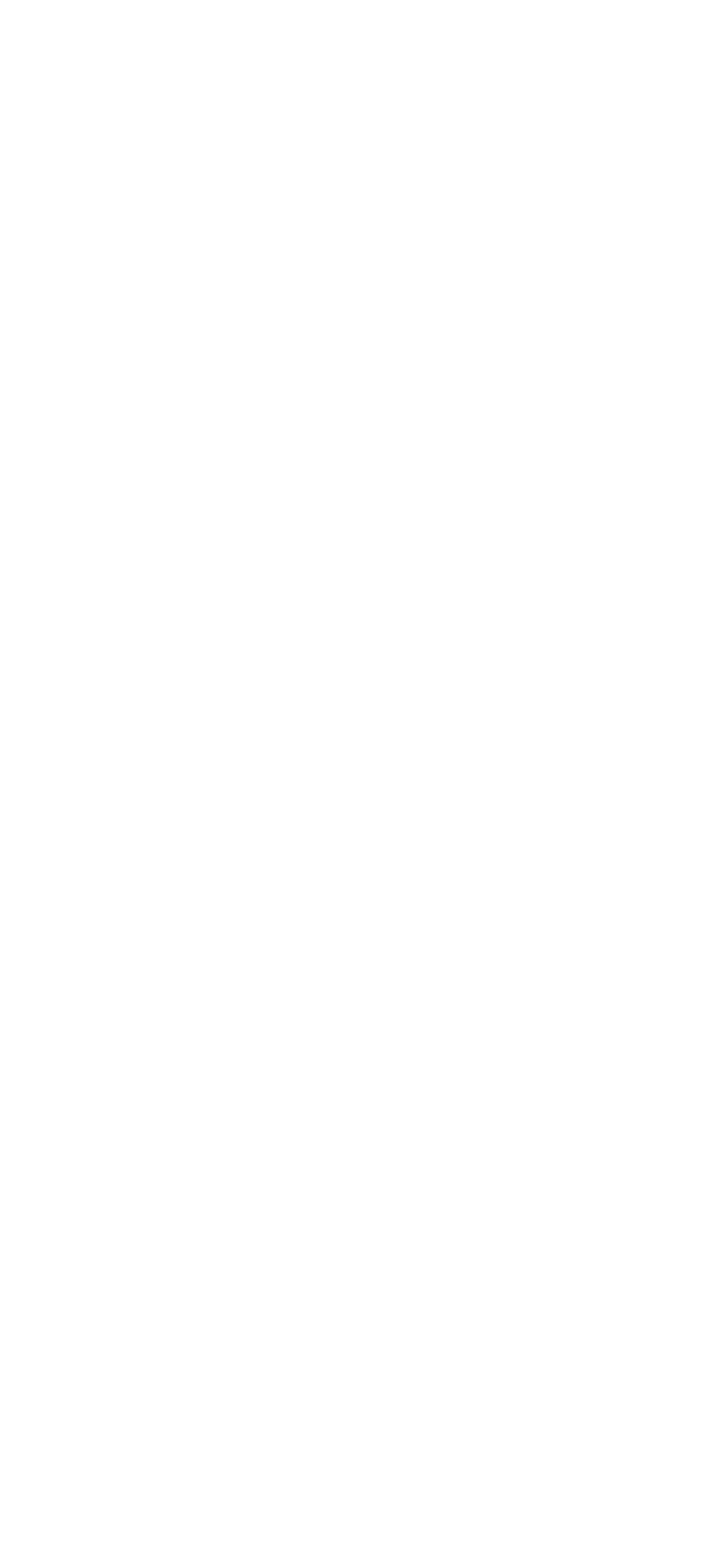
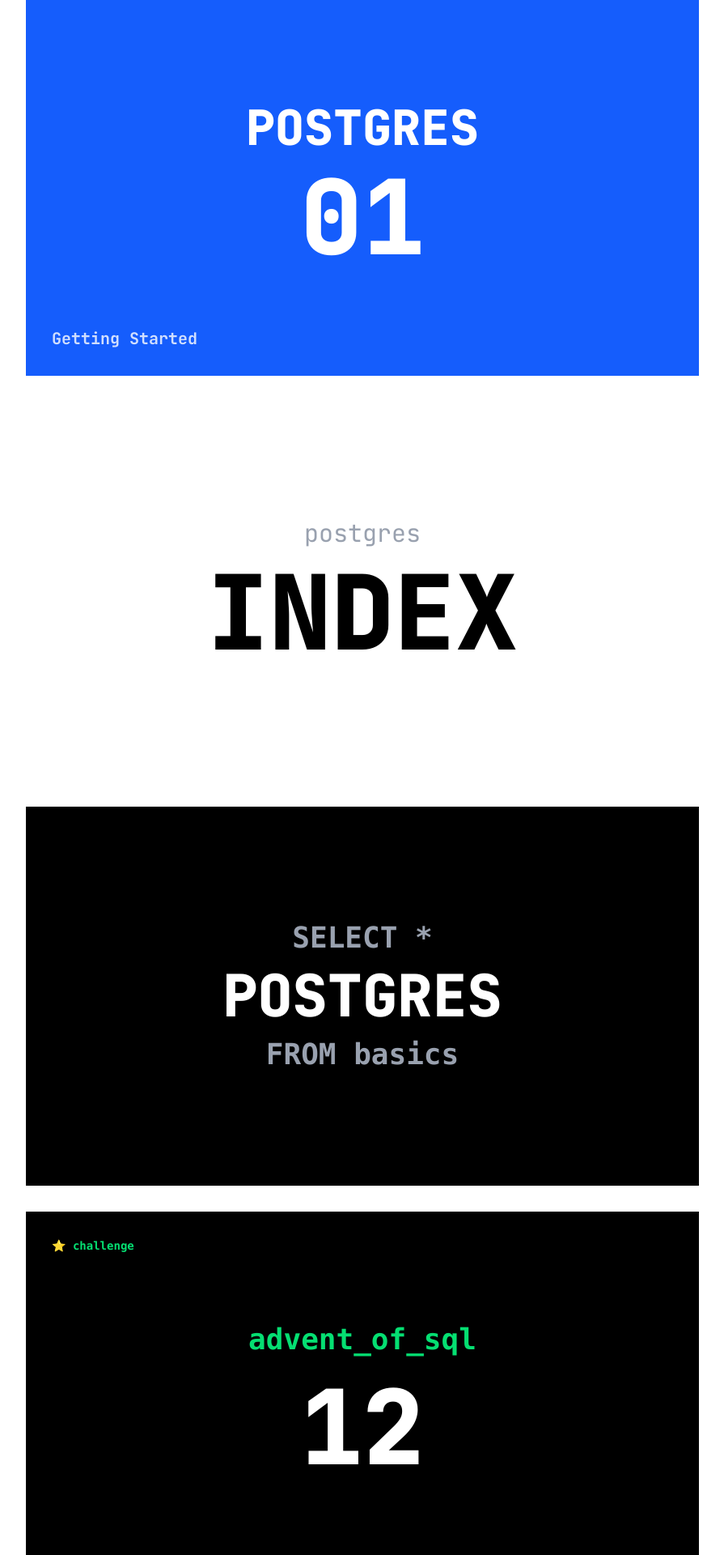
Before and after one commit to implabinash/thumbnails, a SvelteKit app: page / in a window 1280 px wide. Shown: the part 2600-4520 px from the top of the page at 81% size, without its empty margins (192-1087 px from the left). Before the commit the page ends 2596 px from the top, so only its background shows below. Built offline with nearby package versions, Linux system fonts and the light colour scheme.

Commit message:
SELECT basics FROM postgres;

```diff
--- a/src/routes/+page.svelte
+++ b/src/routes/+page.svelte
@@ -1,11 +1,11 @@
 <script lang="ts">
-	import { resolve } from '$app/paths';
+	import { resolve } from "$app/paths";
 </script>
 
 <section class="max-w-4xl mx-auto p-8 space-y-8">
 	<div class="text-center">
 		<a
-			href={resolve('/demo')}
+			href={resolve("/demo")}
 			class="text-2xl underline hover:bg-black hover:text-white hover:no-underline">Demo</a
 		>
 	</div>
@@ -150,4 +150,65 @@
 			</div>
 		</div>
 	</div>
+
+	<!-- 1. Postgres Day 1 -->
+	<div class="w-full aspect-video bg-blue-600 relative overflow-hidden">
+		<div class="absolute inset-0 flex flex-col items-center justify-center">
+			<div class="text-white text-6xl font-black mb-4">POSTGRES</div>
+			<div class="text-white text-9xl font-black">01</div>
+		</div>
+		<div class="absolute bottom-8 left-8 text-white text-xl opacity-80">Getting Started</div>
+	</div>
+
+	<!-- 2. Postgres Indexing -->
+	<div class="w-full aspect-video bg-white relative overflow-hidden">
+		<div class="absolute inset-0 flex items-center justify-center">
+			<div class="text-center">
+				<div class="text-gray-400 text-3xl font-normal mb-4">postgres</div>
+				<div class="text-black text-9xl font-black">INDEX</div>
+			</div>
+		</div>
+	</div>
+
+	<!-- 3. Postgres Query -->
+	<div class="w-full aspect-video bg-black relative overflow-hidden">
+		<div class="absolute inset-0 flex items-center justify-center px-12">
+			<div class="text-center">
+				<div class="text-gray-400 text-4xl font-mono mb-4">SELECT *</div>
+				<div class="text-white text-7xl font-black">POSTGRES</div>
+				<div class="text-gray-400 text-4xl font-mono mt-4">FROM basics</div>
+			</div>
+		</div>
+	</div>
+
+	<!-- 8. SQL Challenge Format -->
+	<div class="w-full aspect-video bg-black relative overflow-hidden">
+		<div class="absolute inset-0 flex flex-col items-center justify-center">
+			<div class="text-green-400 text-4xl font-mono mb-6">advent_of_sql</div>
+			<div class="text-white text-9xl font-black">12</div>
+		</div>
+		<div class="absolute top-8 left-8 text-green-400 text-sm font-mono">⭐ challenge</div>
+	</div>
+
+	<!-- 5. SQL Daily Challenge -->
+	<div class="w-full aspect-video bg-white relative overflow-hidden">
+		<div class="absolute inset-0 flex items-center justify-center">
+			<div class="text-center">
+				<div class="text-gray-400 text-3xl mb-2">DAY</div>
+				<div class="text-black text-9xl font-black">07</div>
+				<div class="bg-green-500 text-white px-6 py-2 text-2xl font-bold mt-4 inline-block">
+					SOLVED
+				</div>
+			</div>
+		</div>
+	</div>
+
+	<!-- 7. Query Time -->
+	<div class="w-full aspect-video bg-black relative overflow-hidden">
+		<div class="absolute inset-0 flex flex-col items-center justify-center">
+			<div class="text-gray-400 text-3xl mb-4">execution time:</div>
+			<div class="text-green-400 text-9xl font-black mono">0.3ms</div>
+			<div class="text-white text-3xl mt-4">OPTIMIZED</div>
+		</div>
+	</div>
 </section>
--- a/src/routes/demo/+page.svelte
+++ b/src/routes/demo/+page.svelte
@@ -33,43 +33,15 @@
 
 	<!-- bind:this={thumbnailEl} -->
 	<!-- Thumbnail -->
-	<div
-		bind:this={thumbnailEl}
-		class="w-full aspect-video bg-white border-4 border-black relative overflow-hidden flex"
-	>
-		<!-- Left side: Strikethrough list -->
-		<div class="w-2/5 bg-gray-100 border-r-4 border-black flex flex-col justify-center pl-12">
+	<div bind:this={thumbnailEl} class="w-full aspect-video bg-black relative overflow-hidden">
+		<!-- <div class="absolute top-8 left-8 text-green-400 text-sm font-mono">part: 01</div> -->
+
+		<div class="absolute inset-0 flex items-center justify-center px-12">
 			<div class="space-y-6">
-				<div class="relative">
-					<div class="text-gray-400 text-4xl">Learn SQL</div>
-					<div class="absolute inset-0 flex items-center">
-						<div class="w-full h-1 bg-red-600"></div>
-					</div>
-				</div>
-				<div class="relative">
-					<div class="text-gray-400 text-4xl">SQL Practice</div>
-					<div class="absolute inset-0 flex items-center">
-						<div class="w-full h-1 bg-red-600"></div>
-					</div>
-				</div>
-				<div class="relative">
-					<div class="text-gray-400 text-4xl">SQL Bootcamp</div>
-					<div class="absolute inset-0 flex items-center">
-						<div class="w-full h-1 bg-red-600"></div>
-					</div>
-				</div>
-			</div>
-		</div>
-
-		<!-- Right side: Score -->
-		<div class="w-3/5 flex items-center justify-center relative">
-			<div class="space-y-10">
-				<div class="text-black text-8xl mb-4">SQL</div>
-				<div class="text-black text-8xl mb-4">Bolt</div>
-			</div>
-
-			<div class="absolute bottom-6 right-6 bg-red-500 text-white px-4 py-2 border-3 border-black">
-				<div class="text-sm">Part: 04</div>
+				<div class="text-4xl font-bold text-blue-400">SELECT</div>
+				<div class="text-white text-7xl font-black indent-16">basics</div>
+				<div class="text-blue-400 text-4xl font-bold">FROM</div>
+				<div class="text-white text-7xl font-black indent-16">postgres;</div>
 			</div>
 		</div>
 	</div>
```
